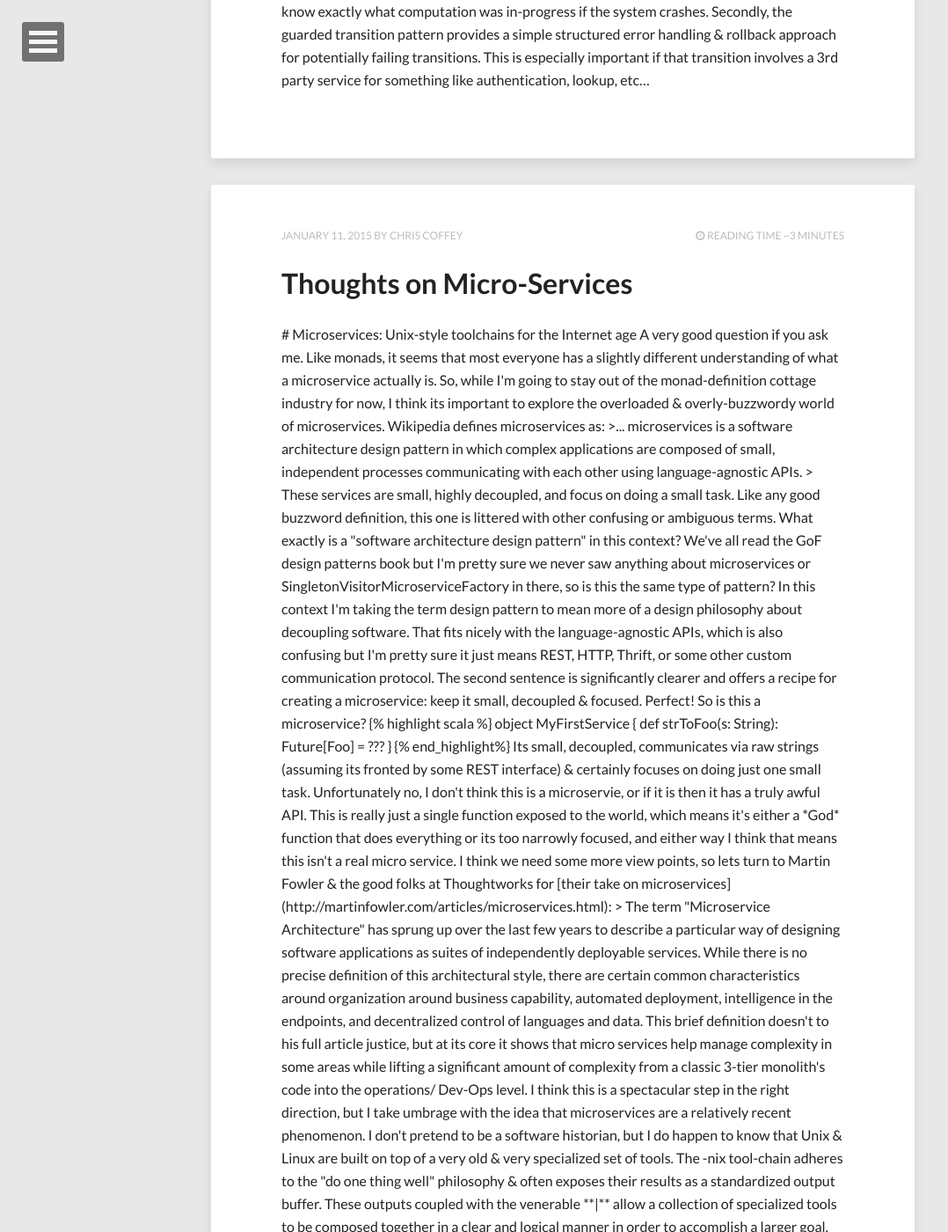
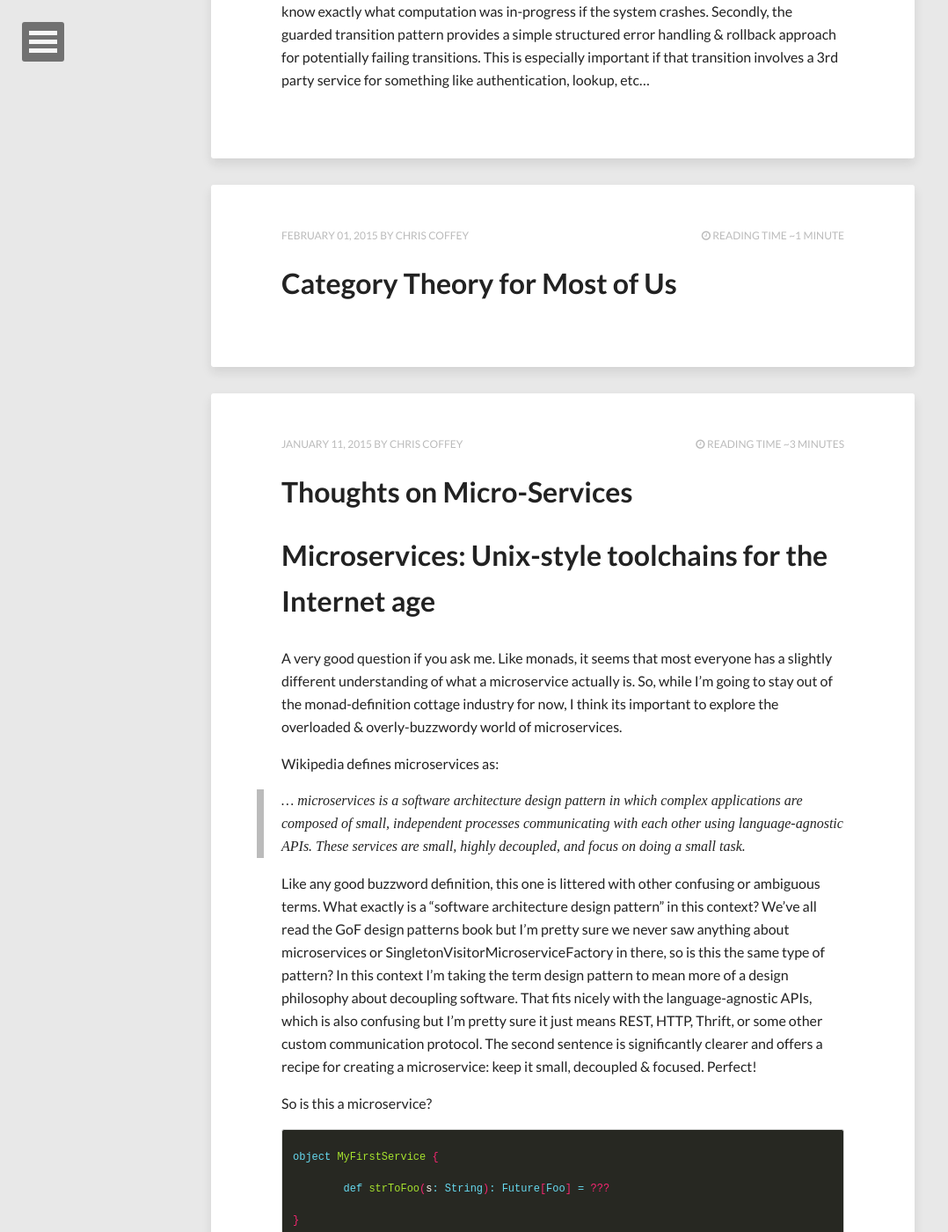
Before and after one commit to combinatorist/ChrisCoffey.github.io, a Jekyll site: the page built from index.html, in a window 1280 px wide and 1400 px high, scrolled down 3793 px. Shown: the whole window at 88% size, without its empty margins (0-1078 px from the left). Built offline with Jekyll 4.4.1, drawn with Linux system fonts in a browser that asks for light colours; nearby versions of some CDN libraries; the list of posts is cut into pages by our own code; some of the changed text lies outside the part shown.

Commit message:
fix typo

```diff
--- a/_posts/musings/2015-01-11-thoughts-on-micro-services.md
+++ b/_posts/musings/2015-01-11-thoughts-on-micro-services.md
@@ -3,7 +3,7 @@
 title: "Thoughts on Micro-Services"
 modified:
 categories: musings
-description: Are Micro-Services a new Idea?
+description: Are Micro-Services a new Idea
 tags: [design, musings]
 image:
   feature:
@@ -34,7 +34,7 @@
 
 }
 
-{% end_highlight%}
+{% endhighlight %}
 
 Its small, decoupled, communicates via raw strings (assuming its fronted by some REST interface) & certainly focuses on doing just one small task. Unfortunately no, I don't think this is a microservie, or if it is then it has a truly awful API. This is really just a single function exposed to the world, which means it's either a *God* function that does everything or its too narrowly focused, and either way I think that means this isn't a real micro service.
 
```
Also changed, not shown: other parts of _posts/musings/2015-01-11-thoughts-on-micro-services.md (+2 -1 lines), _posts/math/2015-02-01-category-theory-for-most-of-us.md (added, +15 -0 lines), 13 other files.
